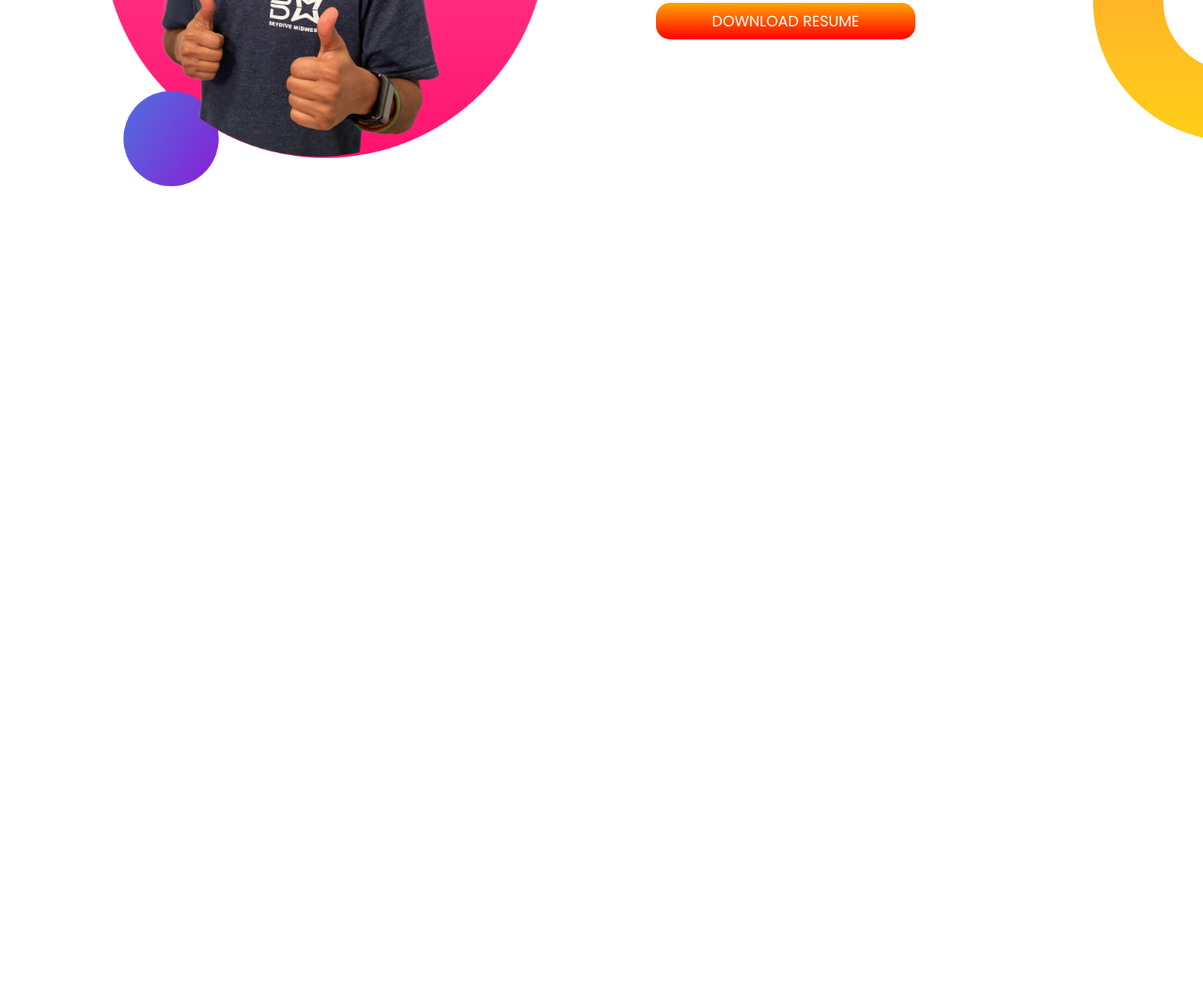
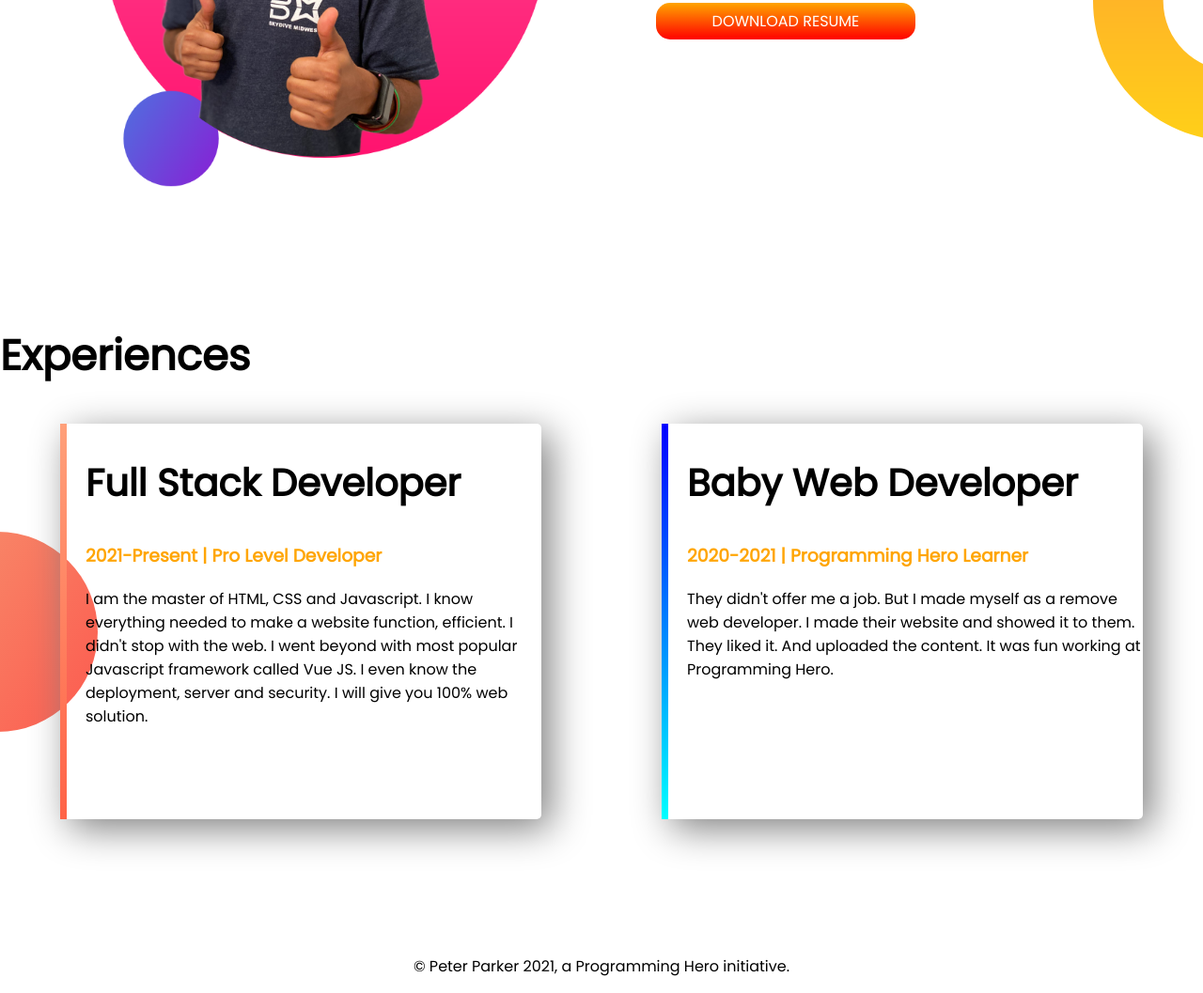
Before and after one commit to rifat7030/Portfolio, a plain HTML site: page index.html in a window 1280 px wide. Shown: the part 936-1993 px from the top of the page at 94% size. Before the commit the page ends 1244 px from the top, so only its background shows below. Drawn offline with Linux system fonts and the light colour scheme.

Commit message:
full commit

```diff
--- a/index.html
+++ b/index.html
@@ -13,10 +13,10 @@
 </head>
 
 <body>
-    <section class="header-section">
+    <section class="header-section flexible-container">
         <div class="half-width">
             <h1>Welcome To</h1>
-            <h1><span class="heading-name">Md Mofizul Islam</span> World!</h1>
+            <h1><span class="heading-color">Md Mofizul Islam</span> World!</h1>
             <h3>Build Climber and Train Stopper</h3>
             <p>You might saw me jumping, climbing buildings, and stopping trains. But nobody pays me a dime for that
                 work.
@@ -31,7 +31,7 @@
         </div>
     </section>
 
-    <section class="dream-section">
+    <section class="dream-section flexible-container">
         <div class="half-width">
             <img src="images/jhankar2.png" alt="">
         </div>
@@ -44,6 +44,29 @@
         </div>
     </section>
 
+    <section class="experience-section">
+        <h1>Experiences</h1>
+        <div class="flexible-container">
+            <div id="full-stack" class="experience-item">
+                <h2>Full Stack Developer</h2>
+                <h3 class="heading-color">2021-Present | Pro Level Developer</h3>
+                <p>I am the master of HTML, CSS and Javascript. I know everything needed to make a website function,
+                    efficient. I didn't stop with the web. I went beyond with most popular Javascript framework called
+                    Vue
+                    JS. I even know the deployment, server and security. I will give you 100% web solution.</p>
+            </div>
+            <div id="baby-web" class="experience-item">
+                <h2>Baby Web Developer</h2>
+                <h3 class="heading-color">2020-2021 | Programming Hero Learner</h3>
+                <p>They didn't offer me a job. But I made myself as a remove web developer. I made their website and
+                    showed
+                    it to them. They liked it. And uploaded the content. It was fun working at Programming Hero.</p>
+            </div>
+        </div>
+    </section>
+    <footer>
+        <p>© Peter Parker 2021, a Programming Hero initiative.</p>
+    </footer>
 
 </body>
 
--- a/style.css
+++ b/style.css
@@ -7,11 +7,15 @@ h1{
     font-size: 45px;
 }
 
-section{
+h2{
+    font-size: 40px;
+}
+
+.flexible-container{
     display: flex;
 }
 
-.heading-name{
+.heading-color{
     color: orange;
 }
 
@@ -26,6 +30,7 @@ section{
     padding: 0% 4.5%;
     margin-bottom: 8%;
 }
+
 
 .half-width img{
     width: 100%;
@@ -50,3 +55,39 @@ section{
     background-position: right;
 
 }
+
+.experience-section{
+    background-image: url("images/exp-bg.png");
+    background-repeat: no-repeat;
+    background-position: left;
+}
+
+.experience-item{
+    width: 40%;
+    border-radius: 5px;
+    margin-left: 5%;
+    margin-right: 5%;
+    margin-bottom: 10%;
+    padding-left: 20px;
+    box-shadow: 10px 10px 40px gray;
+}
+
+.experience-item p{
+    margin-bottom: 20%;
+}
+
+#full-stack{
+    border-left: 7px solid;
+    border-image: linear-gradient(lightsalmon, tomato);
+    border-image-slice: 1;
+}
+
+#baby-web{
+    border-left: 7px solid;
+    border-image: linear-gradient(blue, cyan);
+    border-image-slice: 1;
+}
+
+footer p{
+    text-align: center;
+}
```
